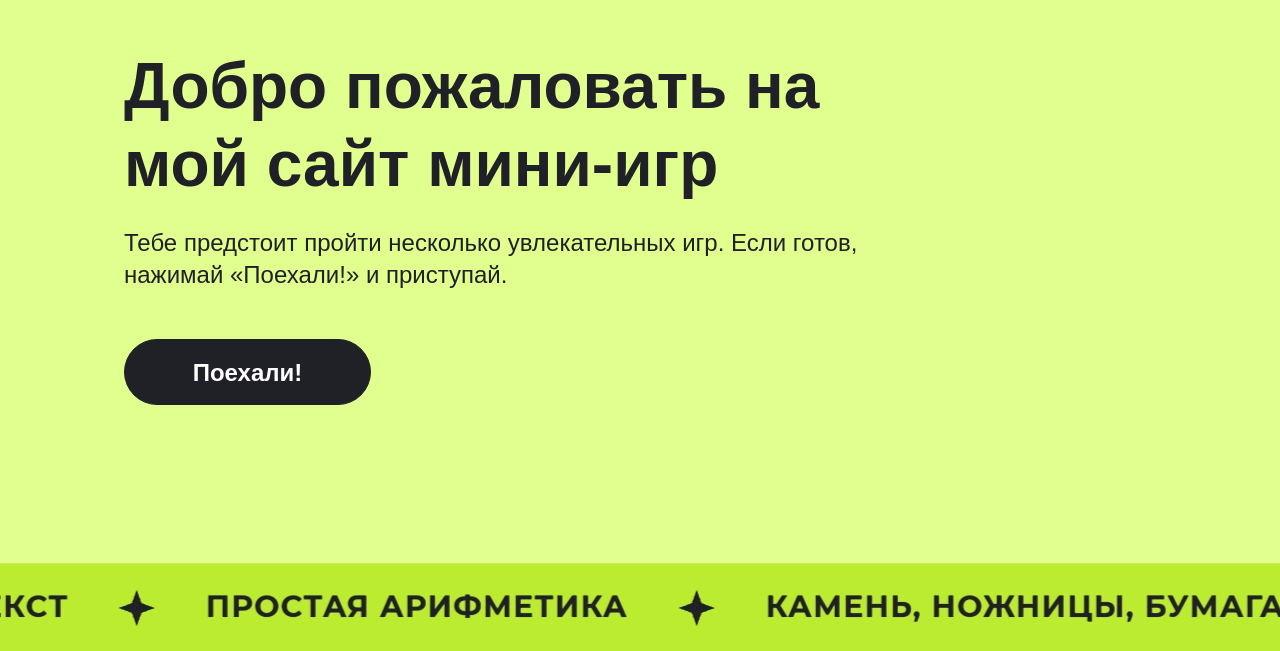
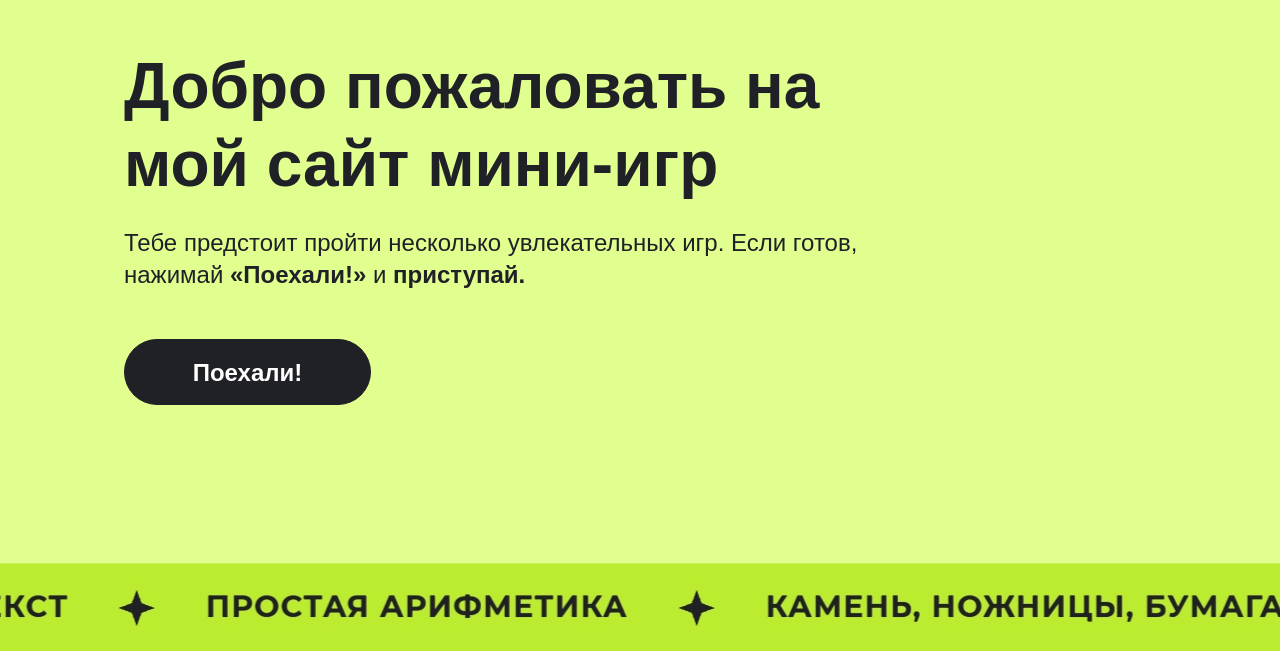
Before and after one commit to metr1cs/2-nd-course-hw., a website: page index.html in a window 1280 px wide. Shown: the part 149-800 px from the top of the page. Drawn offline with Linux system fonts and the light colour scheme.

```diff
--- a/index.html
+++ b/index.html
@@ -5,14 +5,14 @@
     <meta name="viewport"
           content="width=device-width, user-scalable=no, initial-scale=1.0, maximum-scale=1.0, minimum-scale=1.0">
     <meta http-equiv="X-UA-Compatible" content="ie=edge">
-    <title>Document</title>
+    <title>game-site</title>
     <link rel="stylesheet" href="style.css">
 </head>
 <body>
     <header class="header">
         <div class="header__content">
             <h1 class="header__title">Добро пожаловать на мой сайт мини-игр</h1>
-            <p class="header__text">Тебе предстоит пройти несколько увлекательных игр. Если готов, нажимай «Поехали!» и приступай.</p>
+            <p class="header__text">Тебе предстоит пройти несколько увлекательных игр. Если готов, нажимай <b>«Поехали!»</b> и <b>приступай.</b></p>
             <button class="header__button">Поехали!</button>
         </div>
         <div class="header__scroll">
```
Also changed, not shown: 1 other file.
